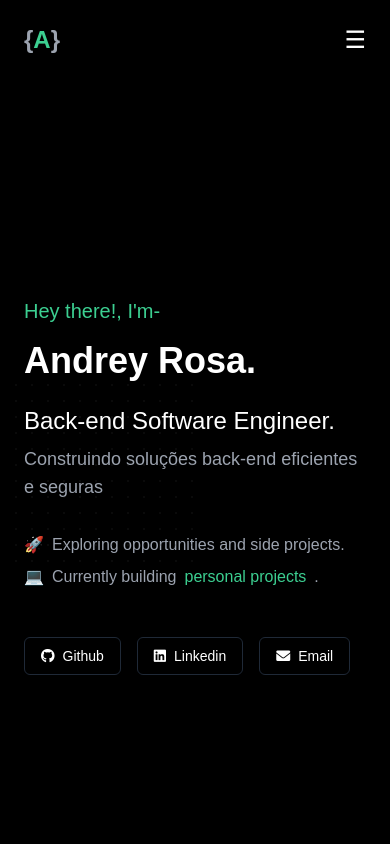
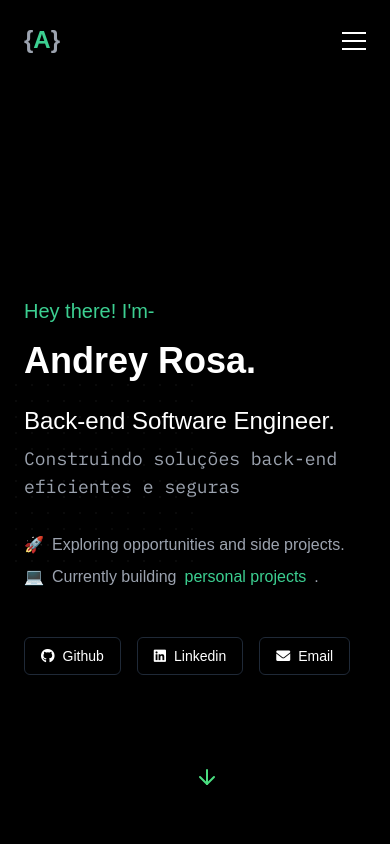
Before and after one commit to andreyrosa/personalportfolio-site, a Next.js app: page / in a window 390 px wide. Shown: the top 844 px of the page. Built offline with nearby package versions, Linux system fonts and the light colour scheme.

Commit message:
animacoes atualizadas

```diff
--- a/src/app/page.js
+++ b/src/app/page.js
@@ -2,12 +2,22 @@
 import Image from "next/image";
 import Link from "next/link";
 import { useState } from "react";
-import { motion } from "framer-motion";
-import { Merriweather } from 'next/font/google';
+import { motion, AnimatePresence } from "framer-motion";
+import { Merriweather, Poppins, IBM_Plex_Mono } from 'next/font/google';
 
 const merriweather = Merriweather({
   weight: ['300', '400'],
   style: ['normal', 'italic'],
+  subsets: ['latin'],
+});
+
+const poppins = Poppins({
+  weight: ['300', '400'],
+  subsets: ['latin'],
+});
+
+const ibmPlexMono = IBM_Plex_Mono({
+  weight: ['300', '400'],
   subsets: ['latin'],
 });
 
@@ -26,7 +36,7 @@ export default function Home() {
   return (
     <main className="min-h-screen bg-black text-white overflow-x-hidden">
       {/* Header */}
-      <header className="fixed w-full top-0 p-6 bg-black/90 backdrop-blur-sm z-50">
+      <header className="fixed w-full top-0 p-6 bg-black/50 backdrop-blur-sm z-50">
         <div className="max-w-7xl mx-auto flex justify-between items-center">
           <Link href="/" className="text-2xl font-bold">
             <span className="text-gray-400">{'{'}</span>
@@ -36,35 +46,58 @@ export default function Home() {
 
           {/* Desktop Navigation */}
           <nav className="hidden md:flex gap-8">
-            <Link href="/" className="hover:text-[#3ccf91] transition-colors">Home</Link>
-            <Link href="#projects" className="hover:text-[#3ccf91] transition-colors">Projects</Link>
-            <Link href="#blog" className="hover:text-[#3ccf91] transition-colors">Blog</Link>
+            <Link href="/" className={`hover:text-[#3ccf91] transition-colors ${ibmPlexMono.className} font-light`}>Home</Link>
+            <Link href="#projects" className={`hover:text-[#3ccf91] transition-colors ${ibmPlexMono.className} font-light`}>Projects</Link>
+            <Link href="#blog" className={`hover:text-[#3ccf91] transition-colors ${ibmPlexMono.className} font-light`}>Blog</Link>
           </nav>
 
           {/* Mobile Menu Button */}
           <button
-            className="md:hidden text-2xl"
+            className="md:hidden text-2xl relative w-6 h-6"
             onClick={() => setIsMobileMenuOpen(!isMobileMenuOpen)}
           >
-            ☰
+            <div className={`absolute w-6 h-0.5 bg-white transition-all duration-300 ${isMobileMenuOpen
+              ? "rotate-45 top-3"
+              : "rotate-0 top-1"
+              }`} />
+            <div className={`absolute w-6 h-0.5 bg-white top-3 transition-all duration-300 ${isMobileMenuOpen
+              ? "opacity-0"
+              : "opacity-100"
+              }`} />
+            <div className={`absolute w-6 h-0.5 bg-white transition-all duration-300 ${isMobileMenuOpen
+              ? "-rotate-45 top-3"
+              : "rotate-0 top-5"
+              }`} />
           </button>
         </div>
       </header>
 
       {/* Mobile Menu */}
-      {isMobileMenuOpen && (
-        <div className="fixed inset-0 bg-black z-40 md:hidden pt-20">
-          <nav className="flex flex-col items-center gap-8 p-6">
-            <Link href="/" className="text-xl hover:text-[#3ccf91]">Home</Link>
-            <Link href="#projects" className="text-xl hover:text-[#3ccf91]">Projects</Link>
-            <Link href="#blog" className="text-xl hover:text-[#3ccf91]">Blog</Link>
-          </nav>
-        </div>
-      )}
+      <AnimatePresence>
+        {isMobileMenuOpen && (
+          <motion.div
+            className="fixed inset-0 bg-black/90 backdrop-blur-sm z-40 md:hidden pt-20"
+            initial={{ x: "100%" }}
+            animate={{ x: 0 }}
+            exit={{ x: "100%" }}
+            transition={{
+              type: "tween",
+              duration: 0.3,
+              ease: "easeInOut"
+            }}
+          >
+            <nav className="flex flex-col items-center gap-8 p-6">
+              <Link href="/" className={`text-xl hover:text-[#3ccf91] ${ibmPlexMono.className} font-light`}>Home</Link>
+              <Link href="#projects" className={`text-xl hover:text-[#3ccf91] ${ibmPlexMono.className} font-light`}>Projects</Link>
+              <Link href="#blog" className={`text-xl hover:text-[#3ccf91] ${ibmPlexMono.className} font-light`}>Blog</Link>
+            </nav>
+          </motion.div>
+        )}
+      </AnimatePresence>
 
       {/* Hero Section */}
       <motion.section
-        className="pt-32 px-6 min-h-screen flex items-center"
+        className="pt-32 px-6 min-h-screen flex items-center relative"
         initial={{ opacity: 0 }}
         animate={{ opacity: 1 }}
         transition={{ duration: 0.8 }}
@@ -77,7 +110,7 @@ export default function Home() {
             className="text-[#3ccf91] text-xl mb-4"
             {...fadeInUp}
           >
-            Hey there!, I'm-
+            Hey there! I'm-
           </motion.p>
           <motion.h1
             className="text-4xl md:text-7xl font-bold mb-6"
@@ -90,7 +123,7 @@ export default function Home() {
 
           <div className="space-y-2 mb-8">
             <h2 className="text-2xl md:text-3xl">Back-end Software Engineer.</h2>
-            <p className="text-gray-400 text-lg md:text-xl">
+            <p className={`text-gray-400 text-lg md:text-xl ${ibmPlexMono.className}`}>
               Construindo soluções back-end eficientes e seguras<br />
             </p>
           </div>
@@ -169,6 +202,36 @@ export default function Home() {
             )}
           </motion.div>
         </div>
+
+        {/* Scroll Down Arrow */}
+        <motion.div
+          className="absolute bottom-12 left-1/2 transform -translate-x-1/2"
+          animate={{ y: [0, 10, 0] }}
+          transition={{
+            duration: 1.5,
+            repeat: Infinity,
+            ease: "easeInOut"
+          }}
+        >
+          <button
+            className="text-green-400 hover:text-[#3ccf91] transition-colors duration-300"
+            aria-label="Scroll down"
+          >
+            <svg
+              width="24"
+              height="24"
+              viewBox="0 0 24 24"
+              fill="none"
+              stroke="currentColor"
+              strokeWidth="2"
+              strokeLinecap="round"
+              strokeLinejoin="round"
+            >
+              <line x1="12" y1="5" x2="12" y2="19"></line>
+              <polyline points="19 12 12 19 5 12"></polyline>
+            </svg>
+          </button>
+        </motion.div>
       </motion.section>
 
       {/* About Section */}
@@ -189,7 +252,7 @@ export default function Home() {
               viewport={{ once: true }}
               transition={{ duration: 0.6 }}
             >
-              <h2 className="text-2xl md:text-3xl font-bold mb-8">⚡ About Me</h2>
+              <h2 className={`text-2xl md:text-3xl font-bold mb-8 ${poppins.className}`}>⚡ About Me</h2>
               <div className="space-y-8 text-gray-300">
                 <p className="font-['Merriweather'] italic text-lg md:text-xl leading-loose">
                   Olá! Meu nome é <span className="text-[#3ccf91] font-normal not-italic">Andrey Rosa</span> e sou um entusiasta da tecnologia e estudante de Ciências da Computação.
```
